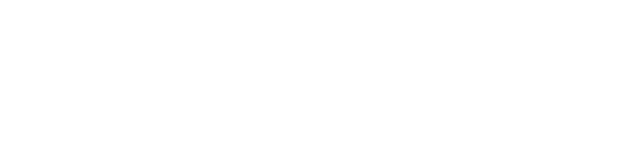
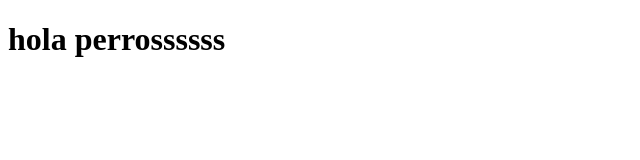
Before and after one commit to buche123/git-curso, a plain HTML site: page index.html in a window 1280 px wide. Shown: the whole page, without its empty margins (0-640 px from the left). Drawn offline with Linux system fonts and the light colour scheme.

Commit message:
ahora tiene codigo html

```diff
--- a/index.html
+++ b/index.html
@@ -6,6 +6,6 @@
     <title>Document</title>
 </head>
 <body>
-
+    <h1>hola perrossssss</h1>
 </body>
 </html>
```
